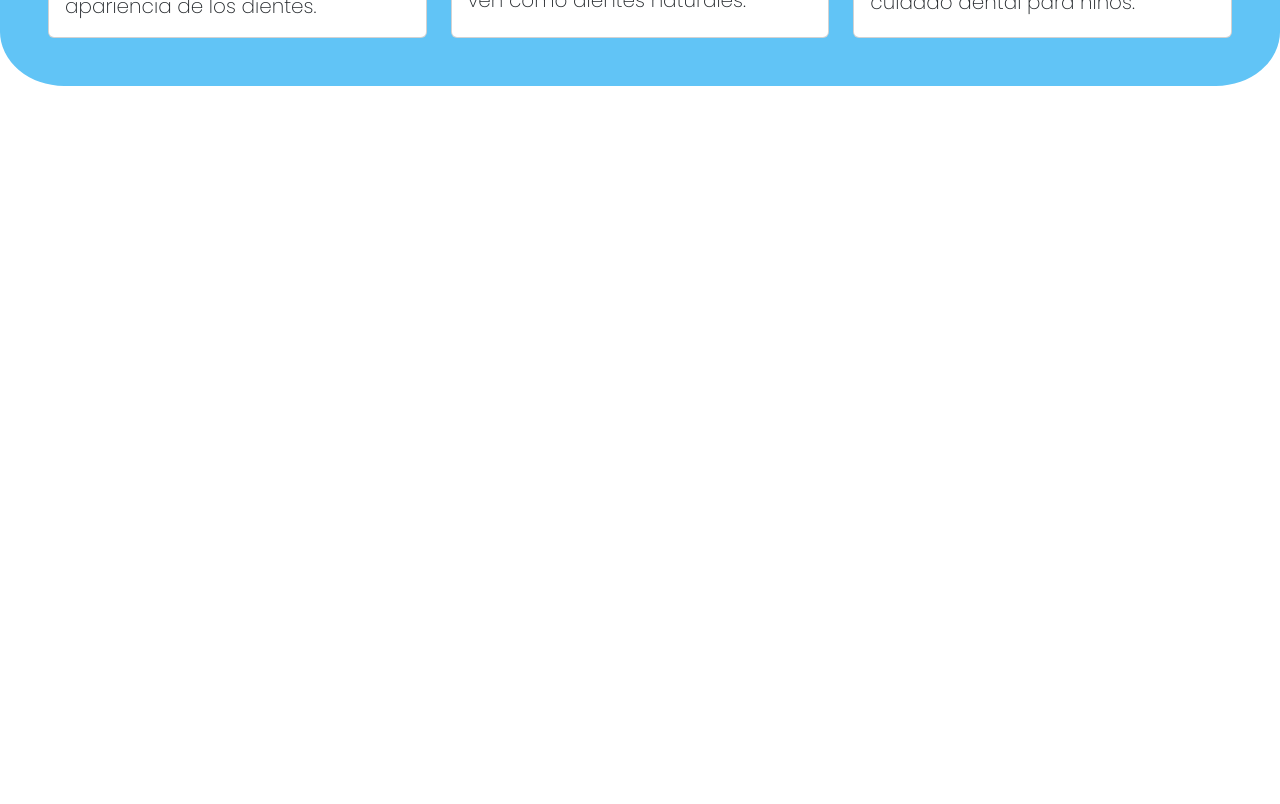
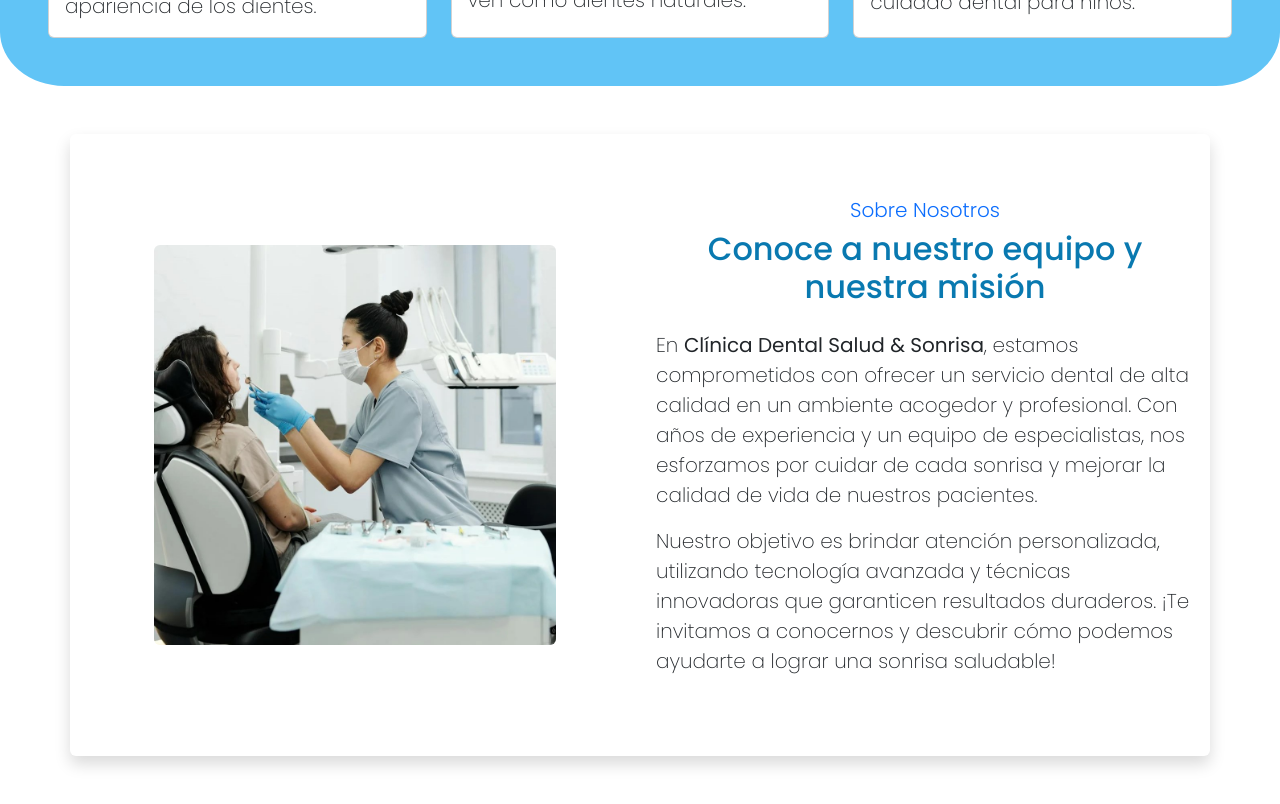
Before and after one commit to SheylaAstorga/Cl-nica-Dental-, a React (Vite) app: page / in a window 1280 px wide. Shown: the part 1560-2364 px from the top of the page. Before the commit the page ends 1646 px from the top, so only its background shows below. Built offline with nearby package versions, Linux system fonts and the light colour scheme.

Commit message:
agregue la seccion sobre nosotros

```diff
--- a/src/App.css
+++ b/src/App.css
@@ -18,6 +18,10 @@ h5{
 h1{
     color: #0979b0;
 }
+h2{
+  color: #0979b0;
+}
+
 p{
     font-size: 20px;
 }
--- a/src/App.jsx
+++ b/src/App.jsx
@@ -3,6 +3,7 @@ import './App.css'
 import PaginaPrincipal from './components/pages/paginaPrincipal';
 import NavPrincipal from './components/common/NavPrincipal';
 import Servicios from './components/pages/Servicios';
+import Sobrenosotros from './components/pages/Sobrenosotros';
 
 function App() {
 
@@ -12,6 +13,7 @@ function App() {
       <NavPrincipal></NavPrincipal>
       <PaginaPrincipal></PaginaPrincipal>
       <Servicios></Servicios>
+      <Sobrenosotros></Sobrenosotros>
     </section>
   )
 }
--- a/src/components/common/NavPrincipal.jsx
+++ b/src/components/common/NavPrincipal.jsx
@@ -12,7 +12,7 @@ const NavPrincipal = () => {
             <Nav className="ms-auto fs-5">
               <Nav.Link href="#home">Inicio</Nav.Link>
               <Nav.Link href="#link">Servicios</Nav.Link>
-              <Nav.Link href="#link">Sobre mí</Nav.Link>
+              <Nav.Link href="#link">Sobre nosotros</Nav.Link>
               <Nav.Link href="#link">Contacto</Nav.Link>
 
             </Nav>
--- a/src/components/pages/PaginaPrincipal.jsx
+++ b/src/components/pages/PaginaPrincipal.jsx
@@ -3,7 +3,7 @@ import Bienvenida from "../../img/sonrisa.png";
 
 const PaginaPrincipal = () => {
   return (
-    <section className="mx-3">
+    <section>
       <Row className="d-flex flex-column flex-lg-row align-items-center">
         <Col xs={12} md={6} className="px-md-3 px-lg-5">
           <h5 className="">Sea Bienvenido</h5>
--- /dev/null
+++ b/src/components/pages/Sobrenosotros.jsx
@@ -0,0 +1,43 @@
+import { Card, Col, Container, Row } from "react-bootstrap";
+import sobremi from "../../img/Sobrenosotros.jpg";
+
+const Sobrenosotros = () => {
+  return (
+    <Container className="my-5 py-5  rounded shadow">
+      <Row className="align-items-center">
+        <Col md={12} lg={6} className="text-center mb-md-5 mb-lg-0 ">
+          <img
+            src={sobremi}
+            alt="Sobre nosotros"
+            className="img-fluid rounded"
+            style={{ maxHeight: "400px", objectFit: "cover" }}
+          />
+        </Col>
+
+        <Col md={12} lg={6} className="p-md-4 p-lg-0">
+          <Card className="border-0">
+            <Card.Body>
+              <h5 className="text-primary text-center">Sobre Nosotros</h5>
+              <h2 className="mb-4 text-center">Conoce a nuestro equipo y nuestra misión</h2>
+              <p>
+                En <strong>Clínica Dental Salud & Sonrisa</strong>, estamos
+                comprometidos con ofrecer un servicio dental de alta calidad en
+                un ambiente acogedor y profesional. Con años de experiencia y un
+                equipo de especialistas, nos esforzamos por cuidar de cada
+                sonrisa y mejorar la calidad de vida de nuestros pacientes.
+              </p>
+              <p>
+                Nuestro objetivo es brindar atención personalizada, utilizando
+                tecnología avanzada y técnicas innovadoras que garanticen
+                resultados duraderos. ¡Te invitamos a conocernos y descubrir
+                cómo podemos ayudarte a lograr una sonrisa saludable!
+              </p>
+            </Card.Body>
+          </Card>
+        </Col>
+      </Row>
+    </Container>
+  );
+};
+
+export default Sobrenosotros;
```
Also changed, not shown: src/img/sobrenosotros.jpg (added).
